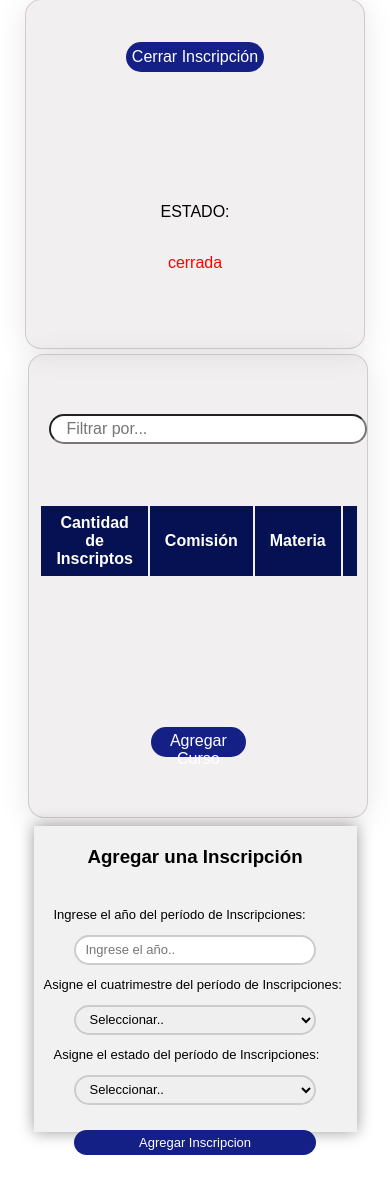
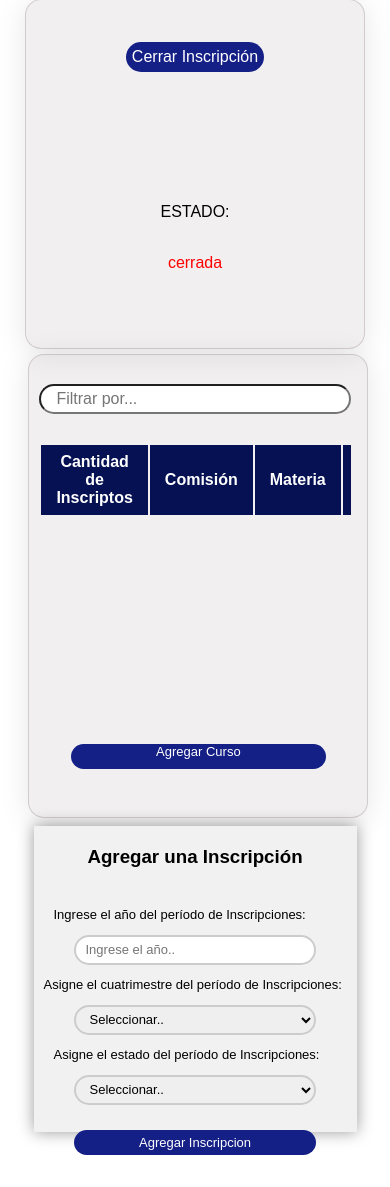
Before and after one commit to eduescuti/uca-planner, a Flask app: template templates/GestionInscripciones.html in a window 390 px wide, after a click that opens the changed part. Shown: the part 358-1545 px from the top of the page. Run offline with Flask 3, Linux system fonts and the light colour scheme; the template is opened without the code that fills it: most values are stand-ins (such as "Sample title", 1, 10 or a date in 2020); lists and menus that the app fills with data are empty.

Commit message:
responsive

```diff
--- a/static/css/GestionInscripciones.css
+++ b/static/css/GestionInscripciones.css
@@ -522,6 +522,7 @@ input[type=search]{
 
   input[type="text"], input[type="search"], select {
     width: 100%;
+    margin: auto;
     /* Take full width on smaller screens */
   }
 
@@ -568,7 +569,7 @@ input[type=search]{
   grid-column: 1/3;
 
 }
-#btnInscripciones{
+#btnInscripciones, #btnAgregarCurso{
   grid-column: 1/3;
   grid-row: 7/9;
   width: 80%;
```
